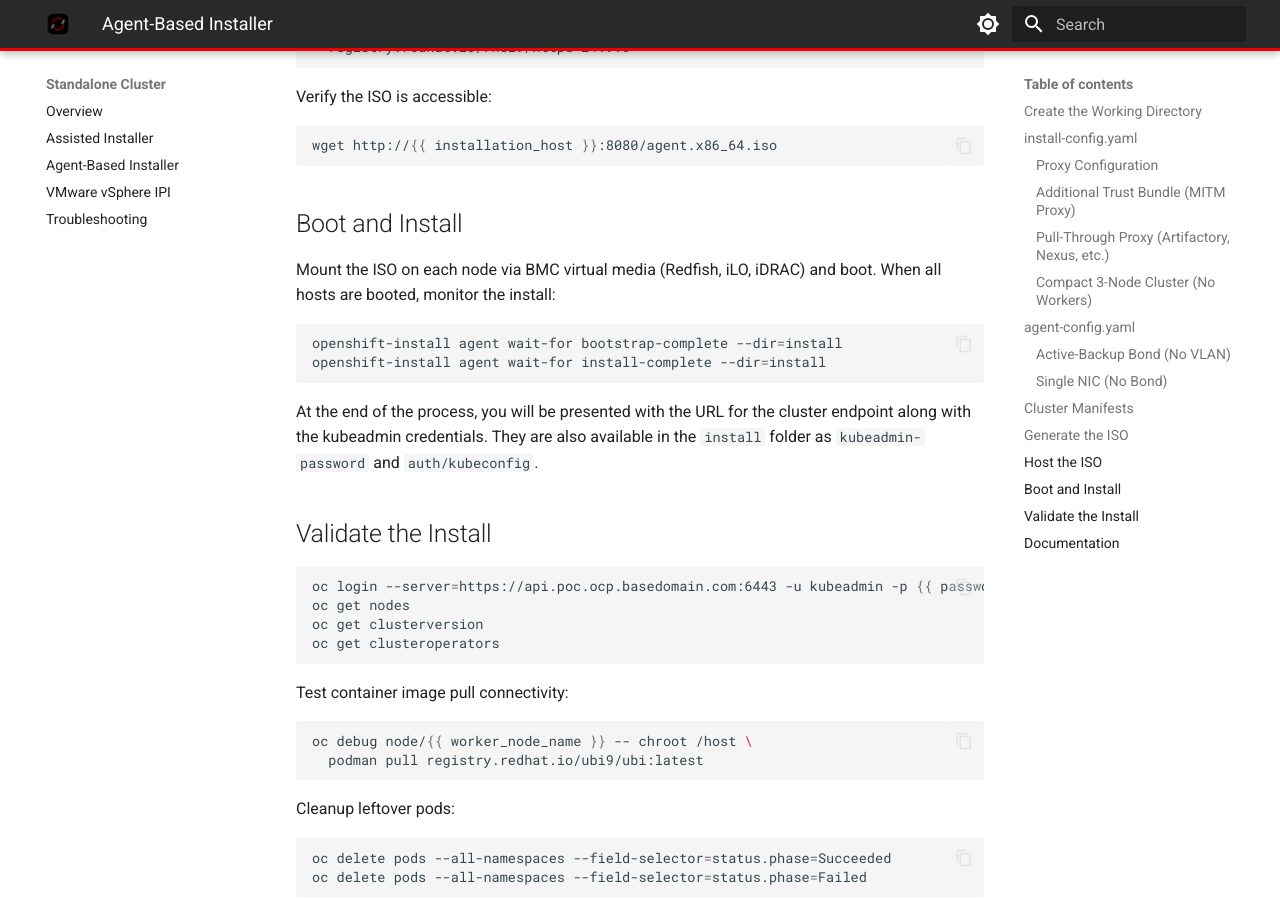
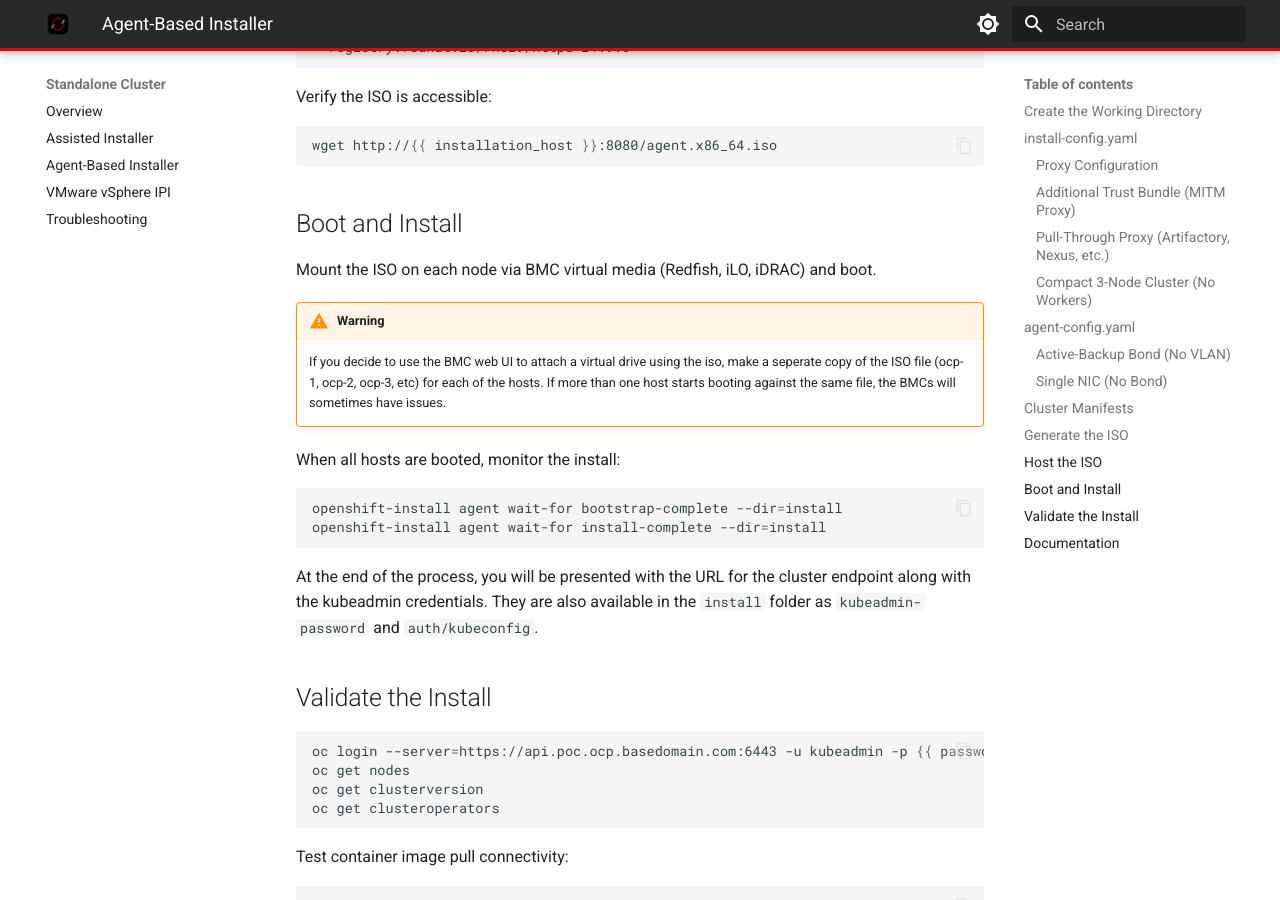
Before and after one commit to openshift-ssa/openshift-poc, an MkDocs documentation site: the page built from docs/standalone/agent-based.md, in a window 1280 px wide and 900 px high, scrolled down 6524 px. Built offline with MkDocs 1.6.1 and Material for MkDocs 9.7.7, drawn with Linux system fonts in a browser that asks for light colours; plug-ins that fetch from the network failed and are left out.

Commit message:
added notes for bmc install using web gui

````diff
--- a/docs/standalone/agent-based.md
+++ b/docs/standalone/agent-based.md
@@ -308,7 +308,13 @@
 
 ## Boot and Install
 
-Mount the ISO on each node via BMC virtual media (Redfish, iLO, iDRAC) and boot. When all hosts are booted, monitor the install:
+Mount the ISO on each node via BMC virtual media (Redfish, iLO, iDRAC) and boot.
+
+!!! warning
+    If you decide to use the BMC web UI to attach a virtual drive using the iso, make a seperate copy of the ISO file (ocp-1, ocp-2, ocp-3, etc) for each of the hosts. If more than one host starts booting against the same file, the BMCs will sometimes have issues.
+
+
+When all hosts are booted, monitor the install:
 
 ```bash
 openshift-install agent wait-for bootstrap-complete --dir=install
````
Also changed, not shown: docs/standalone/assisted-installer.md (+3 -0 lines).
